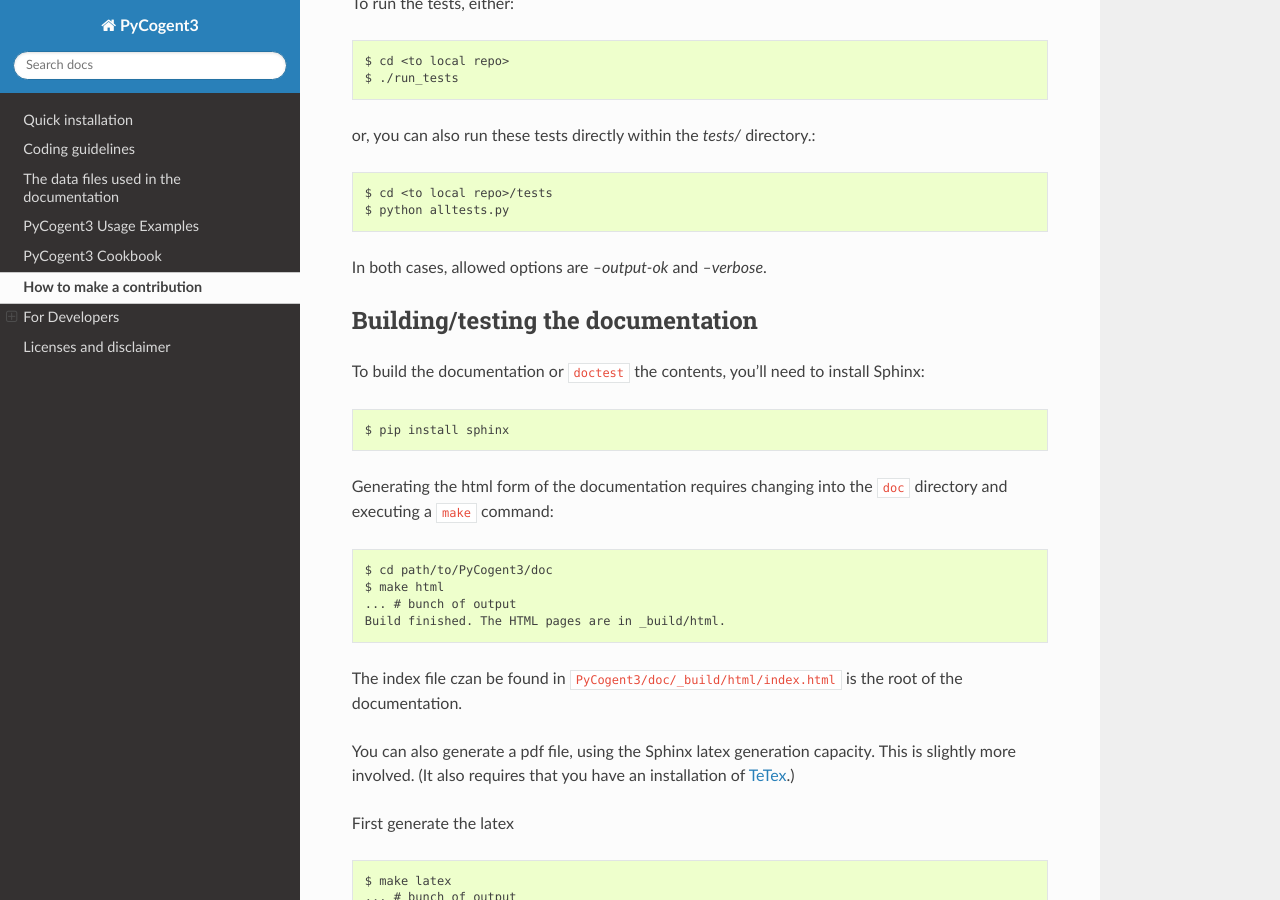
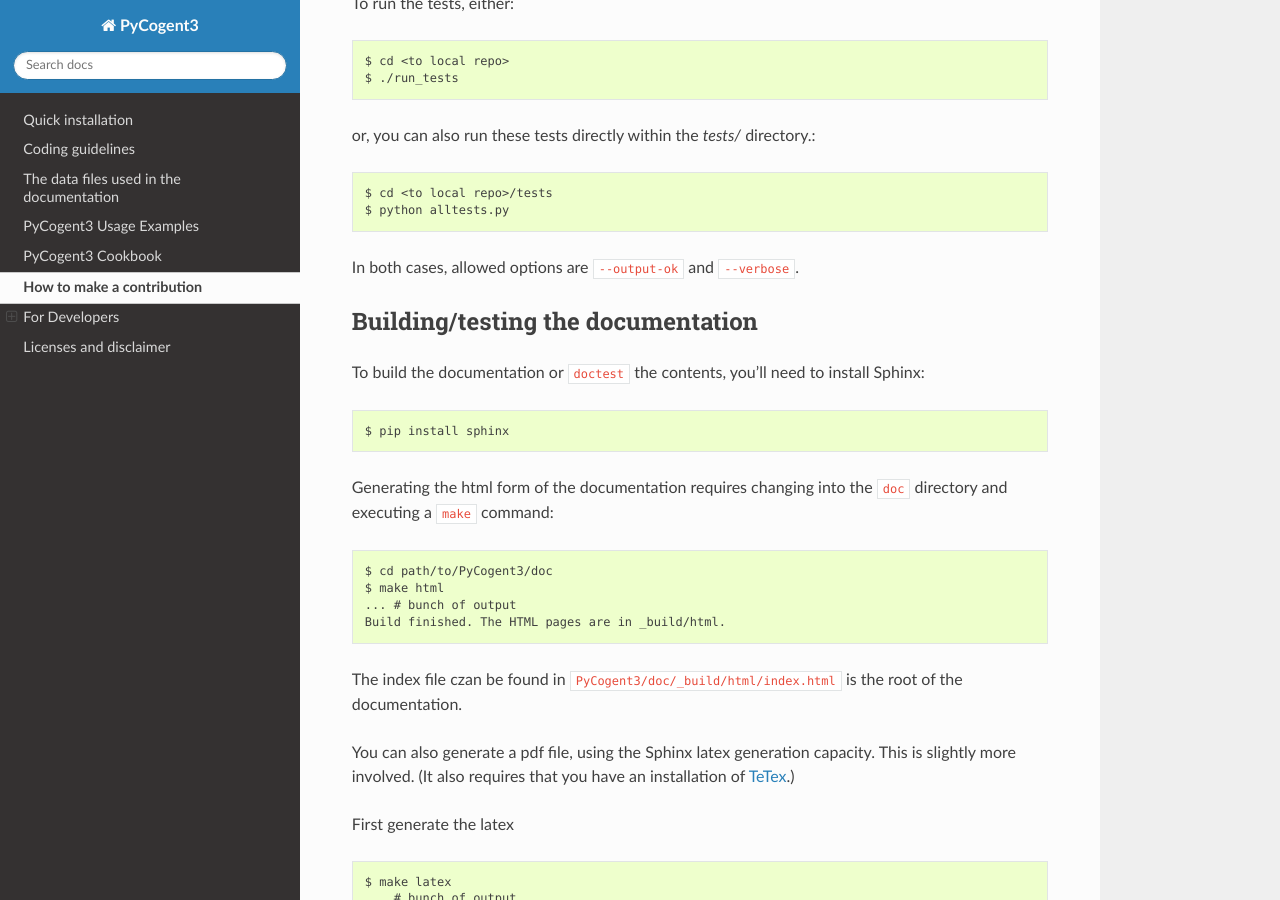
Before and after one commit to cogent3/cogent3, a Sphinx documentation site: the page built from doc/developer_notes.rst, in a window 1280 px wide and 900 px high, scrolled down 1024 px. Built offline with Sphinx 7.4.7 and the Read the Docs theme 2.0.0, drawn with Linux system fonts in a browser that asks for light colours; formulas are drawn with MathJax 3.

Commit message:
DOC: fixed rst inline syntax issuen in dev docs

```diff
--- a/doc/developer_notes.rst
+++ b/doc/developer_notes.rst
@@ -50,7 +50,7 @@
     $ cd <to local repo>/tests
     $ python alltests.py
 
-In both cases, allowed options are `--output-ok` and `--verbose`.
+In both cases, allowed options are ``--output-ok`` and ``--verbose``.
 
 Building/testing the documentation
 ----------------------------------
```
